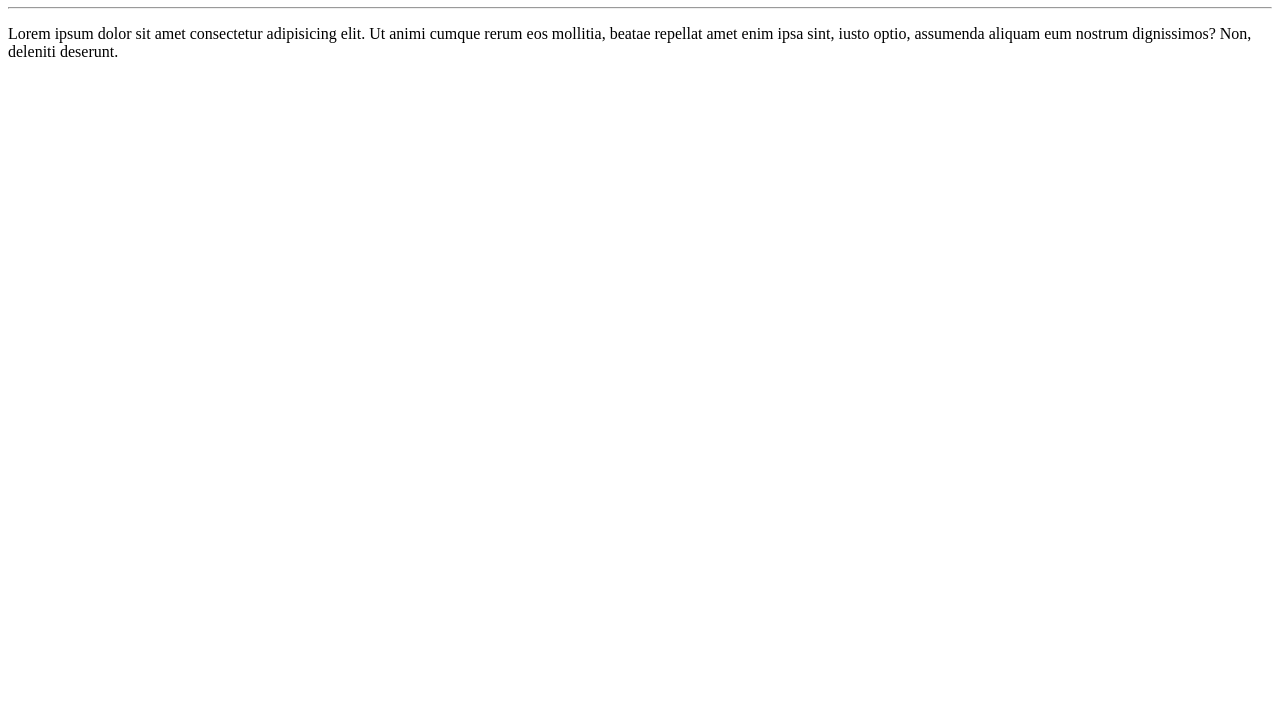
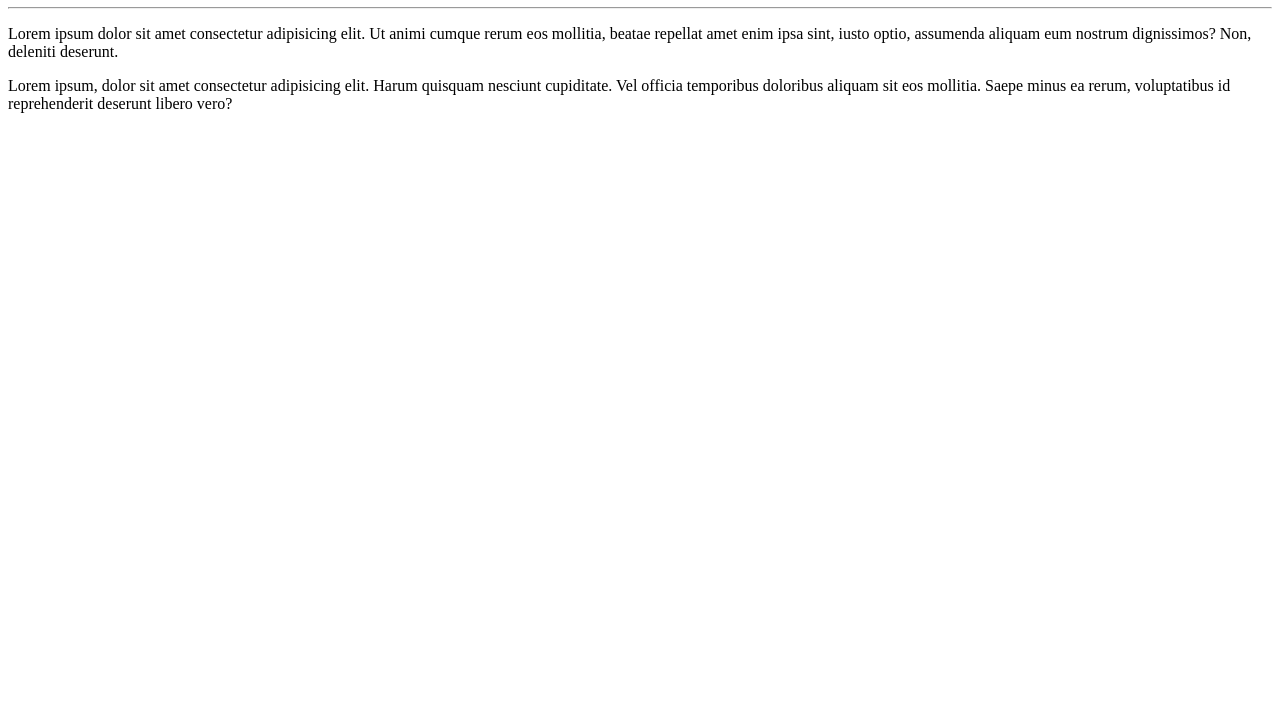
Before and after one commit to Clebers0nCS/Ola-Mundo, a plain HTML site: page site-exemplo/index.html in a window 1280 px wide. Shown: the part 73-800 px from the top of the page. Drawn offline with Linux system fonts and the light colour scheme.

Commit message:
adicionei um parágrafo

```diff
--- a/site-exemplo/index.html
+++ b/site-exemplo/index.html
@@ -10,5 +10,6 @@
     <h1>Olá, mundo!</h1>
     <hr>
     <p>Lorem ipsum dolor sit amet consectetur adipisicing elit. Ut animi cumque rerum eos mollitia, beatae repellat amet enim ipsa sint, iusto optio, assumenda aliquam eum nostrum dignissimos? Non, deleniti deserunt.</p>
+    <p>Lorem ipsum, dolor sit amet consectetur adipisicing elit. Harum quisquam nesciunt cupiditate. Vel officia temporibus doloribus aliquam sit eos mollitia. Saepe minus ea rerum, voluptatibus id reprehenderit deserunt libero vero?</p>
 </body>
 </html>
```
